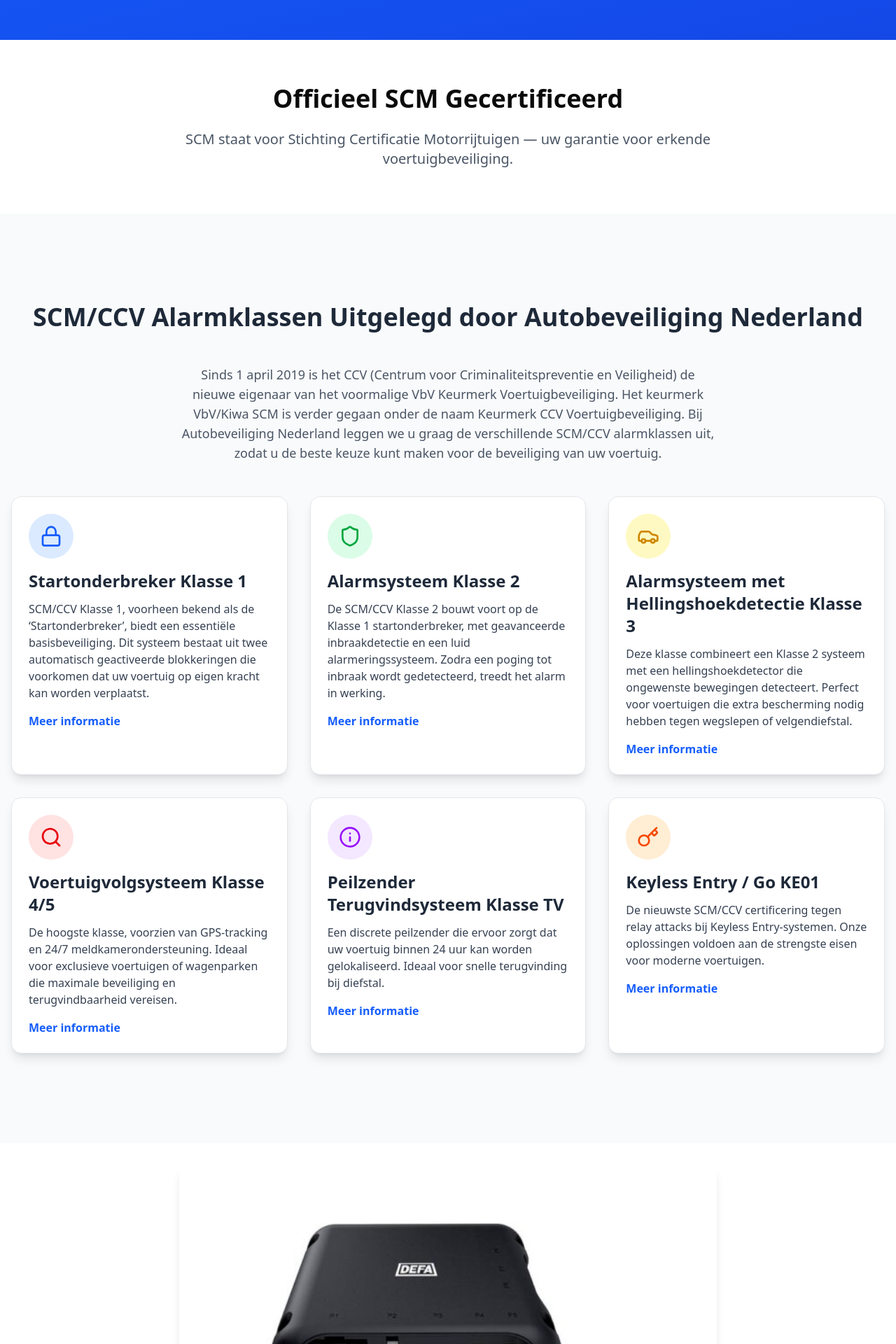
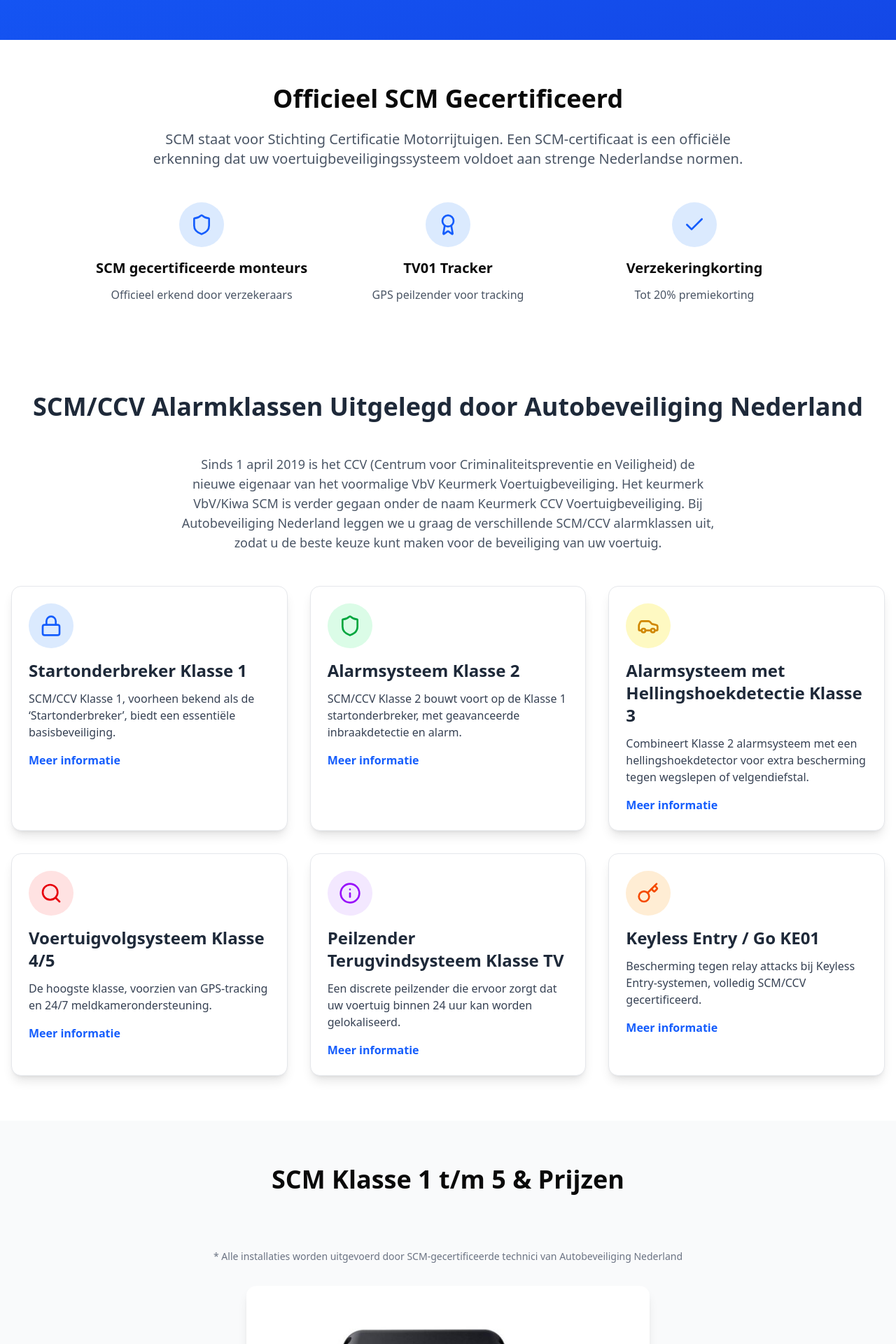
Before and after one commit to autobeveiligingnederland/autobeveiliging-nederland-website, a React (Vite) app: page /scm-alarmsystemen in a window 1280 px wide. Shown: the part 320-2240 px from the top of the page at 70% size. Built offline with nearby package versions, Linux system fonts and the light colour scheme.

Commit message:
Update SCMPage.jsx

```diff
--- a/src/pages/SCMPage.jsx
+++ b/src/pages/SCMPage.jsx
@@ -20,7 +20,6 @@
       </p>
 
       <div className="grid grid-cols-1 md:grid-cols-2 lg:grid-cols-3 gap-8">
-        {/* STARTONDERBREKER KLASSE 1 */}
         <div className="bg-white rounded-xl shadow-lg p-6 border border-gray-200">
           <div className="flex items-center justify-center w-16 h-16 rounded-full bg-blue-100 text-blue-600 mb-4">
             <Lock size={32} />
@@ -28,52 +27,43 @@
           <h3 className="text-2xl font-bold mb-3 text-gray-800">Startonderbreker Klasse 1</h3>
           <p className="text-gray-700 mb-4">
             SCM/CCV Klasse 1, voorheen bekend als de ‘Startonderbreker’, biedt een essentiële basisbeveiliging.
-            Dit systeem bestaat uit twee automatisch geactiveerde blokkeringen die voorkomen dat uw voertuig op
-            eigen kracht kan worden verplaatst.
           </p>
           <a href="#" className="text-blue-600 hover:underline font-semibold">Meer informatie</a>
         </div>
 
-        {/* ALARMSYSTEEM KLASSE 2 */}
         <div className="bg-white rounded-xl shadow-lg p-6 border border-gray-200">
           <div className="flex items-center justify-center w-16 h-16 rounded-full bg-green-100 text-green-600 mb-4">
             <Shield size={32} />
           </div>
           <h3 className="text-2xl font-bold mb-3 text-gray-800">Alarmsysteem Klasse 2</h3>
           <p className="text-gray-700 mb-4">
-            De SCM/CCV Klasse 2 bouwt voort op de Klasse 1 startonderbreker, met geavanceerde inbraakdetectie en
-            een luid alarmeringssysteem. Zodra een poging tot inbraak wordt gedetecteerd, treedt het alarm in werking.
+            SCM/CCV Klasse 2 bouwt voort op de Klasse 1 startonderbreker, met geavanceerde inbraakdetectie en alarm.
           </p>
           <a href="#" className="text-blue-600 hover:underline font-semibold">Meer informatie</a>
         </div>
 
-        {/* ALARMSYSTEEM MET HELLINGSHOEKDETECTIE KLASSE 3 */}
         <div className="bg-white rounded-xl shadow-lg p-6 border border-gray-200">
           <div className="flex items-center justify-center w-16 h-16 rounded-full bg-yellow-100 text-yellow-600 mb-4">
             <Car size={32} />
           </div>
           <h3 className="text-2xl font-bold mb-3 text-gray-800">Alarmsysteem met Hellingshoekdetectie Klasse 3</h3>
           <p className="text-gray-700 mb-4">
-            Deze klasse combineert een Klasse 2 systeem met een hellingshoekdetector die ongewenste bewegingen detecteert.
-            Perfect voor voertuigen die extra bescherming nodig hebben tegen wegslepen of velgendiefstal.
+            Combineert Klasse 2 alarmsysteem met een hellingshoekdetector voor extra bescherming tegen wegslepen of velgendiefstal.
           </p>
           <a href="#" className="text-blue-600 hover:underline font-semibold">Meer informatie</a>
         </div>
 
-        {/* VOERTUIGVOLGSYSTEEM KLASSE 4/5 */}
         <div className="bg-white rounded-xl shadow-lg p-6 border border-gray-200">
           <div className="flex items-center justify-center w-16 h-16 rounded-full bg-red-100 text-red-600 mb-4">
             <Search size={32} />
           </div>
           <h3 className="text-2xl font-bold mb-3 text-gray-800">Voertuigvolgsysteem Klasse 4/5</h3>
           <p className="text-gray-700 mb-4">
-            De hoogste klasse, voorzien van GPS-tracking en 24/7 meldkamerondersteuning. Ideaal voor exclusieve voertuigen
-            of wagenparken die maximale beveiliging en terugvindbaarheid vereisen.
+            De hoogste klasse, voorzien van GPS-tracking en 24/7 meldkamerondersteuning.
           </p>
           <a href="#" className="text-blue-600 hover:underline font-semibold">Meer informatie</a>
         </div>
 
-        {/* PEILZENDER TERUGVINDSYSTEEM KLASSE TV */}
         <div className="bg-white rounded-xl shadow-lg p-6 border border-gray-200">
           <div className="flex items-center justify-center w-16 h-16 rounded-full bg-purple-100 text-purple-600 mb-4">
             <Info size={32} />
@@ -81,20 +71,17 @@
           <h3 className="text-2xl font-bold mb-3 text-gray-800">Peilzender Terugvindsysteem Klasse TV</h3>
           <p className="text-gray-700 mb-4">
             Een discrete peilzender die ervoor zorgt dat uw voertuig binnen 24 uur kan worden gelokaliseerd.
-            Ideaal voor snelle terugvinding bij diefstal.
           </p>
           <a href="#" className="text-blue-600 hover:underline font-semibold">Meer informatie</a>
         </div>
 
-        {/* KEYLESS ENTRY / GO KE01 */}
         <div className="bg-white rounded-xl shadow-lg p-6 border border-gray-200">
           <div className="flex items-center justify-center w-16 h-16 rounded-full bg-orange-100 text-orange-600 mb-4">
             <Key size={32} />
           </div>
           <h3 className="text-2xl font-bold mb-3 text-gray-800">Keyless Entry / Go KE01</h3>
           <p className="text-gray-700 mb-4">
-            De nieuwste SCM/CCV certificering tegen relay attacks bij Keyless Entry-systemen.
-            Onze oplossingen voldoen aan de strengste eisen voor moderne voertuigen.
+            Bescherming tegen relay attacks bij Keyless Entry-systemen, volledig SCM/CCV gecertificeerd.
           </p>
           <a href="#" className="text-blue-600 hover:underline font-semibold">Meer informatie</a>
         </div>
@@ -122,31 +109,67 @@
         </div>
       </section>
 
-      {/* Intro sectie */}
+      {/* Officieel SCM */}
       <section className="py-16">
-        <div className="container mx-auto px-4 text-center max-w-4xl">
+        <div className="container mx-auto px-4">
+          <div className="max-w-4xl mx-auto text-center mb-12">
             <h2 className="text-4xl font-bold mb-6">Officieel SCM Gecertificeerd</h2>
             <p className="text-xl text-gray-600">
-            SCM staat voor Stichting Certificatie Motorrijtuigen — uw garantie voor erkende voertuigbeveiliging.
+              SCM staat voor Stichting Certificatie Motorrijtuigen. Een SCM-certificaat is een officiële erkenning dat uw
+              voertuigbeveiligingssysteem voldoet aan strenge Nederlandse normen.
             </p>
+          </div>
+
+          <div className="grid grid-cols-1 md:grid-cols-3 gap-8 max-w-5xl mx-auto">
+            <div className="text-center">
+              <div className="inline-flex items-center justify-center w-16 h-16 rounded-full bg-blue-100 mb-4">
+                <Shield className="h-8 w-8 text-blue-600" />
+              </div>
+              <h3 className="text-xl font-bold mb-3">SCM gecertificeerde monteurs</h3>
+              <p className="text-gray-600">Officieel erkend door verzekeraars</p>
+            </div>
+            <div className="text-center">
+              <div className="inline-flex items-center justify-center w-16 h-16 rounded-full bg-blue-100 mb-4">
+                <Award className="h-8 w-8 text-blue-600" />
+              </div>
+              <h3 className="text-xl font-bold mb-3">TV01 Tracker</h3>
+              <p className="text-gray-600">GPS peilzender voor tracking</p>
+            </div>
+            <div className="text-center">
+              <div className="inline-flex items-center justify-center w-16 h-16 rounded-full bg-blue-100 mb-4">
+                <Check className="h-8 w-8 text-blue-600" />
+              </div>
+              <h3 className="text-xl font-bold mb-3">Verzekeringkorting</h3>
+              <p className="text-gray-600">Tot 20% premiekorting</p>
+            </div>
+          </div>
         </div>
       </section>
 
-      {/* 🔹 Nieuwe geïntegreerde content */}
-      <section className="bg-gray-50 py-16">
+      {/* 🔹 Hier voegen we de nieuwe SCM-klasse sectie toe */}
       <SCMClassesContent />
-      </section>
 
-      {/* Afbeelding */}
-      <section className="py-8">
+      {/* Prijzen & Offertes sectie */}
+      <section className="py-16 bg-gray-50">
+        <div className="container mx-auto px-4">
+          <h2 className="text-4xl font-bold text-center mb-12">SCM Klasse 1 t/m 5 & Prijzen</h2>
+          <div className="grid grid-cols-1 md:grid-cols-3 gap-8 max-w-6xl mx-auto">
+            {/* ... je bestaande prijsblokken blijven hier exact hetzelfde ... */}
+          </div>
+
+          <p className="text-center text-sm text-gray-500 mt-8">
+            * Alle installaties worden uitgevoerd door SCM-gecertificeerde technici van Autobeveiliging Nederland
+          </p>
+
           <img
             src={defaAlarm}
             alt="DEFA Alarmsysteem"
-          className="w-full max-w-3xl mx-auto rounded-xl shadow-lg"
+            className="w-full max-w-xl mx-auto rounded-xl shadow-lg mt-8"
           />
+        </div>
       </section>
 
-      {/* Contactsectie */}
+      {/* Contact sectie */}
       <section className="py-16 bg-gradient-to-br from-blue-600 to-blue-700 text-white">
         <div className="container mx-auto px-4 text-center">
           <h2 className="text-4xl font-bold mb-4">Interesse in SCM Certificering?</h2>
```
Lines whose indentation alone changed are shown as unchanged.
